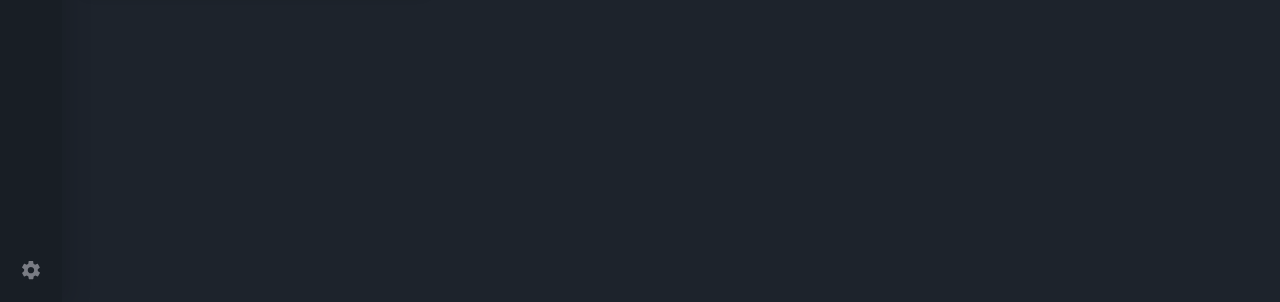
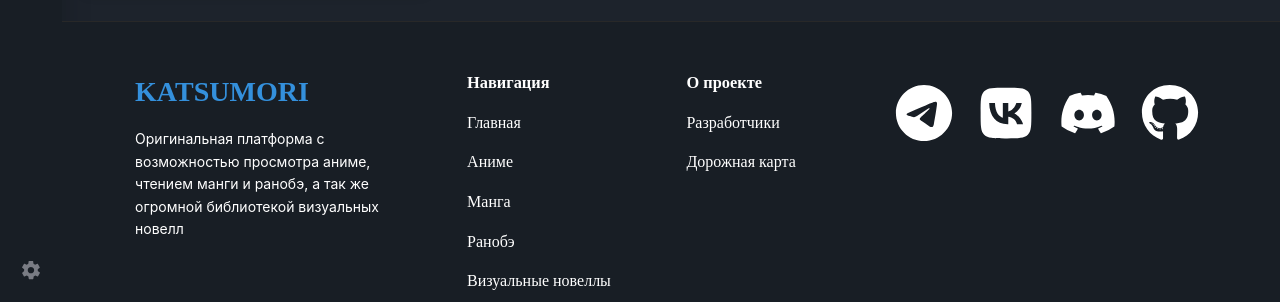
Before and after one commit to katsumorifun/katsumori-web-app, a Vue app: page / in a window 1280 px wide. Shown: the part 495-797 px from the top of the page. Built offline with nearby package versions, Linux system fonts and the light colour scheme; no server answers; a web font is replaced by a local one.

Commit message:
added footer

```diff
--- a/src/App.vue
+++ b/src/App.vue
@@ -2,6 +2,7 @@
 import {RouterView } from 'vue-router'
 import navbar from './components/NavBar.vue'
 import pageHeader from './components/PageHeader.vue'
+import footerContainer from './components/Footer.vue'
 </script>
 
 <template>
@@ -20,7 +21,7 @@ import pageHeader from './components/PageHeader.vue'
             <transition name="slide-fade">
                   <RouterView />
                 </transition>
-            <!-- <footer-component></footer-component> -->
+              <footerContainer />
         </div>
     </main>
   </header>
--- a/src/assets/main.css
+++ b/src/assets/main.css
@@ -171,23 +171,6 @@ img, svg {
 }
 input{
   outline:none;
-}
-footer {
-  margin-top: 0.4rem;
-  padding-top: 1rem;
-  border-top: 1px solid #282828;
-}
-.footer-links > ul {
-  display: flex;
-  list-style-type: none
-}
-.footer-links>ul>li {
-  padding-left: 1rem;
-}
-.footer-links>ul>li>a {
-  font-size: smaller;
-  font-weight: 400;
-  color: #fff;
 }
 .navbar > a{
   color: #009BEB;
--- /dev/null
+++ b/src/components/Footer.vue
@@ -0,0 +1,157 @@
+<script setup>
+
+</script>
+
+<template>
+  <footer>
+    <div class="content">
+        <div class="footer__about">
+            <h1 class="footer__project-name">Katsumori</h1>
+            <p>Оригинальная платформа с возможностью просмотра аниме, чтением манги и ранобэ, а так же огромной библиотекой визуальных новелл</p>
+        </div>
+        <div class="footer__widget">
+            <h3 class="footer__title">Навигация</h3>
+            <ul class="footer__links">
+                <li class="footer_link"><a href="#">Главная</a></li>
+                <li class="footer_link"><a href="#">Аниме</a></li>
+                <li class="footer_link"><a href="#">Манга</a></li>
+                <li class="footer_link"><a href="#">Ранобэ</a></li>
+                <li class="footer_link"><a href="#">Визуальные новеллы</a></li>
+            </ul>
+        </div>
+        <div class="footer__widget">
+            <h3 class="footer__title">О проекте</h3>
+            <ul class="footer__links">
+                <li class="footer_link"><a href="#">Разработчики</a></li>
+                <li class="footer_link"><a href="#">Дорожная карта</a></li>
+            </ul>
+        </div>
+        <div class="footer__widget footer__widget--social">
+            <div class="footer__links">
+                <li class="footer_link footer__link--social">
+                    <a href="#">
+                        <font-awesome-icon icon="fa-brands fa-telegram" class="icon" />
+                    </a>
+                </li>
+
+                <li class="footer_link footer__link--social">
+                    <a href="#">
+                        <font-awesome-icon icon="fa-brands fa-vk" class="icon" />
+                    </a>
+                </li>
+
+                <li class="footer_link footer__link--social">
+                    <a href="#">
+                        <font-awesome-icon icon="fa-brands fa-discord" class="icon" />
+                    </a>
+                </li>
+
+                <li class="footer_link footer__link--social">
+                    <a href="#">
+                        <font-awesome-icon icon="fa-brands fa-github" class="icon" />
+                    </a>
+                </li>
+            </div>
+        </div>
+    </div>
+    <div class="footer__copyright">
+        2023 | Все права защищены Katsumori.
+    </div>
+  </footer>
+</template>
+
+<style scoped>
+    footer {
+        margin-top: 0.4rem;
+        padding-top: 1rem;
+        border-top: 1px solid #282828;
+        background-color: var(--navigation-color);
+    }
+    .footer__copyright {
+        background-color: var(--с-focus);
+        text-align: center;
+        padding: 6px 0 6px 0;
+    }
+    footer > .content {
+        padding: 32px 6% 32px 6%;
+        display: flex;
+        justify-content: space-evenly;
+    }
+    .footer__project-name {
+        text-align: left;
+        color: var(--с-focus);
+        text-transform: uppercase;
+        padding-bottom: 14px;
+    }
+    @media(min-width: 855px) {
+        footer > .content > .footer__about > p {
+            max-width: 264px;
+        }
+    }
+    .footer__widget {
+        flex: 1 1 auto;
+        margin: 0 0 0 68px;
+    }
+    .footer__title {
+        text-align: left;
+    }
+    .footer__links {
+        margin: 0;
+        padding: 0;
+    }
+    .footer__links > .footer_link {
+        list-style-type: none;
+        padding: 0;
+        margin-top: 14px;
+    }
+    .footer__links > .footer_link > a{
+        font-family: 'Roboto';
+        font-style: normal;
+        font-weight: 500;
+        font-size: 16px;
+    }
+    .footer__link--social {
+        display: inline;
+        margin-left: 24px;
+    }
+    .footer__link--social .icon {
+        width: 58px;
+        height: 58px;
+    }
+
+    .footer__widget--social > .footer__links {
+        display: flex;
+        justify-content: flex-start;
+    }
+
+    @media(min-width: 855px) {
+        .footer__widget--social > .footer__links {
+            flex-wrap: wrap;
+        }
+    }
+
+    @media(max-width: 854px) {
+        footer > .content {
+            flex-wrap: wrap;
+        }
+        .footer__widget {
+            flex: auto;
+            margin: 0;
+        }
+        footer > .content > .footer__about {
+            margin-top: 0;
+            padding-bottom: 34px;
+            width: 100%;
+        }
+        .footer__widget {
+            width: 100%;
+            padding-bottom: 18px;
+        }
+        .footer__widget--social {
+            padding-top: 16px;
+        }
+        .footer__widget--social > .footer__links {
+            justify-content: space-around;
+        }
+    }
+</style>
```
